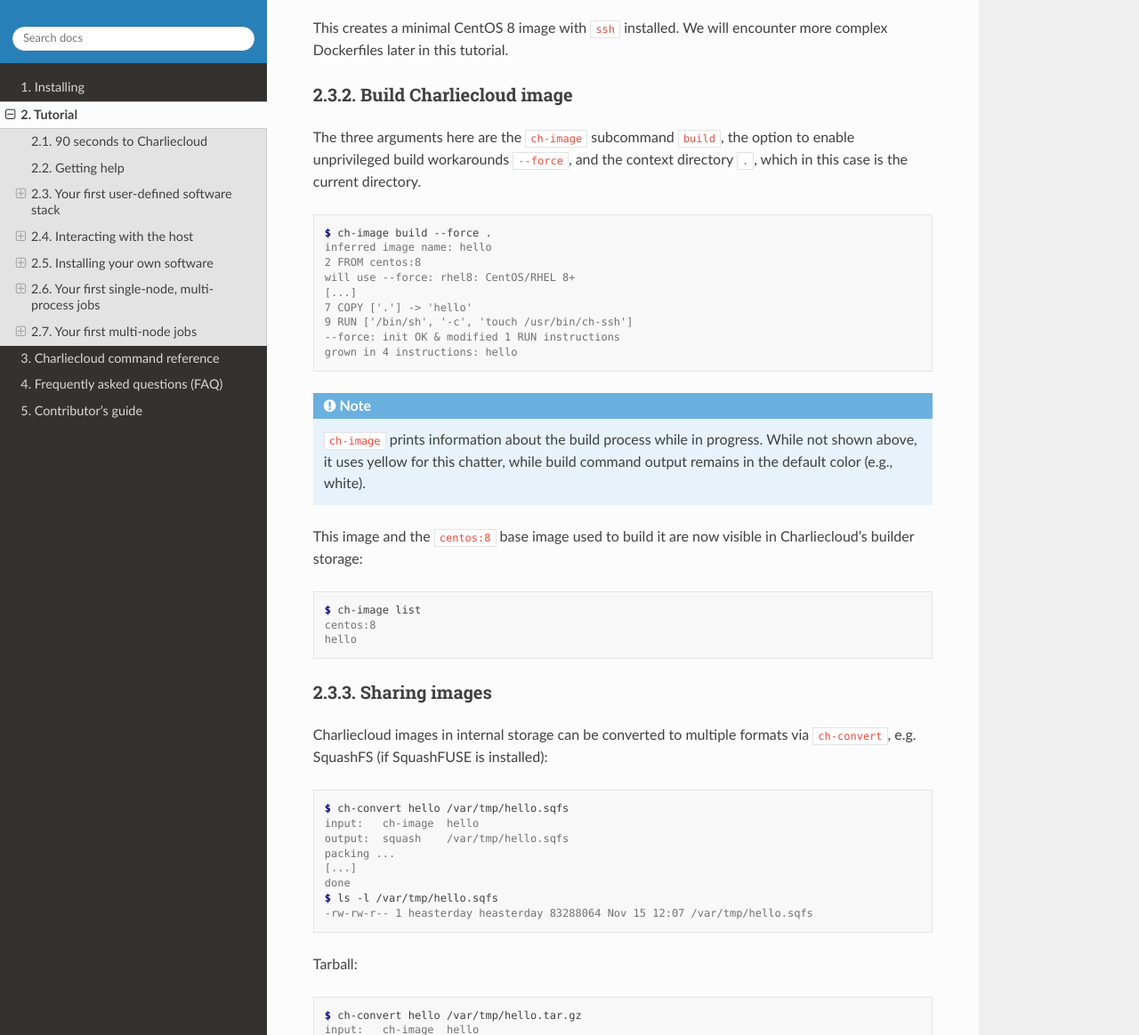
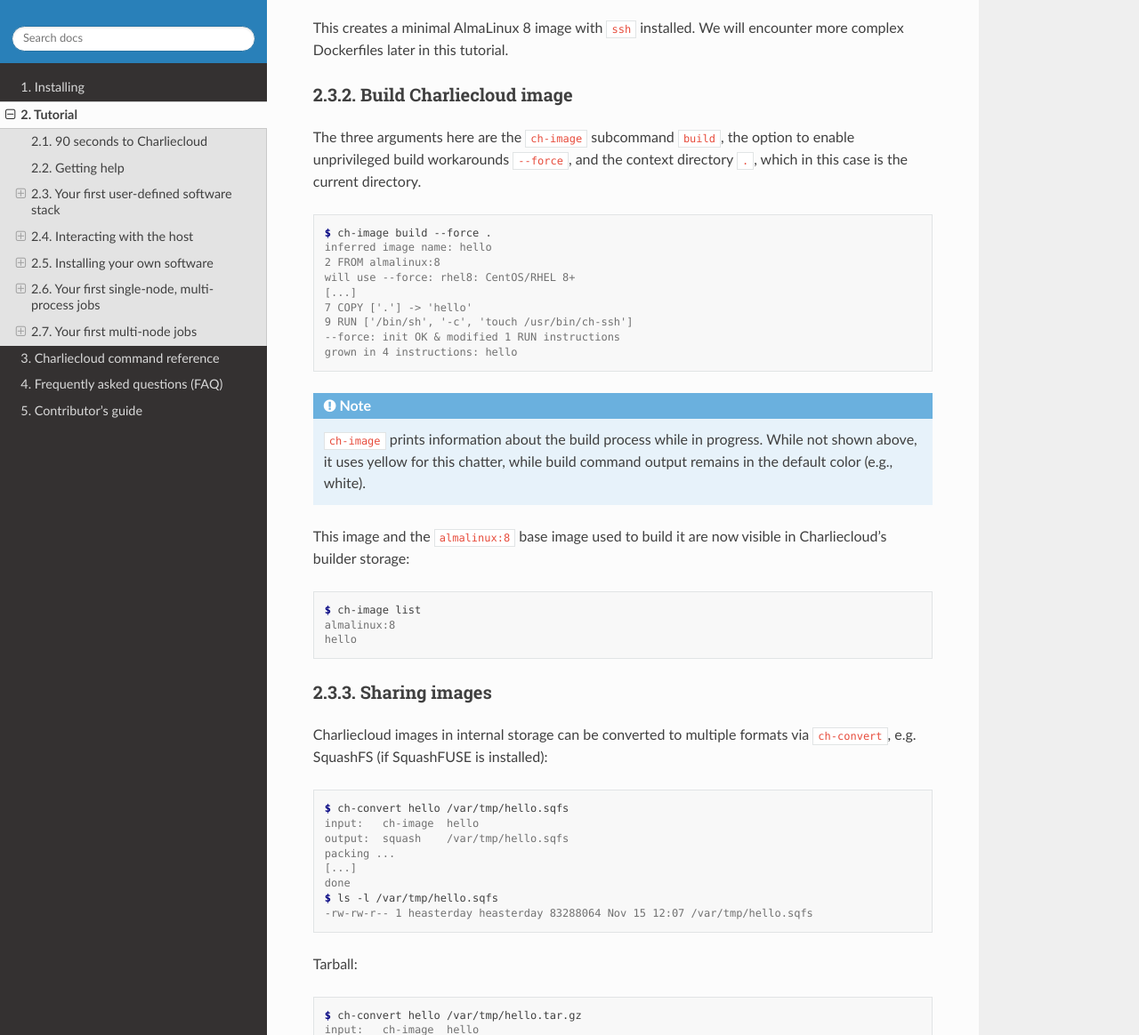
Before and after one commit to hpc/charliecloud, a Sphinx documentation site: the page built from doc/tutorial.rst, in a window 1280 px wide and 1400 px high, scrolled down 2574 px, cut to the strip 236-1400 px from the top of the window. Shown: the whole strip at 89% size. Built offline with Sphinx 7.4.7 and the Read the Docs theme 2.0.0, drawn with Linux system fonts in a browser that asks for light colours; some of the changed text lies outside the part shown.

Commit message:
Replace references to CentOS 8

```diff
--- a/doc/dev.rst
+++ b/doc/dev.rst
@@ -610,9 +610,9 @@
   * Python 3.6+
   * Either:
 
-    * the provided example :code:`centos7` or :code:`centos8` image
+    * the provided example :code:`centos7` or :code:`almalinux8` image
     * a RHEL/CentOS 7 or newer container image with (note there are different
-      python version names for the listed packages in RHEL/CentOS 8):
+      python version names for the listed packages in RHEL 8 and derivatives):
       * autoconf
       * automake
       * gcc
--- a/doc/tutorial.rst
+++ b/doc/tutorial.rst
@@ -108,7 +108,7 @@
 .. literalinclude:: ../examples/hello/Dockerfile
    :language: docker
 
-This creates a minimal CentOS 8 image with :code:`ssh` installed. We
+This creates a minimal AlmaLinux 8 image with :code:`ssh` installed. We
 will encounter more complex Dockerfiles later in this tutorial.
 
 Build Charliecloud image
@@ -122,7 +122,7 @@
 
   $ ch-image build --force .
   inferred image name: hello
-  2 FROM centos:8
+  2 FROM almalinux:8
   will use --force: rhel8: CentOS/RHEL 8+
   [...]
   7 COPY ['.'] -> 'hello'
@@ -136,13 +136,13 @@
    progress. While not shown above, it uses yellow for this chatter, while
    build command output remains in the default color (e.g., white).
 
-This image and the :code:`centos:8` base image used to build it are now
+This image and the :code:`almalinux:8` base image used to build it are now
 visible in Charliecloud's builder storage:
 
 ::
 
   $ ch-image list
-  centos:8
+  almalinux:8
   hello
 
 
@@ -648,7 +648,7 @@
 
 So what is going on here?
 
-1. Use the latest CentOS 8 as the base image.
+1. Use the latest AlmaLinux 8 as the base image.
 
 2. Install a basic build system using the OS package manager.
 
```
Also changed, not shown: other parts of doc/tutorial.rst (+2 -2 lines), 9 other files.
